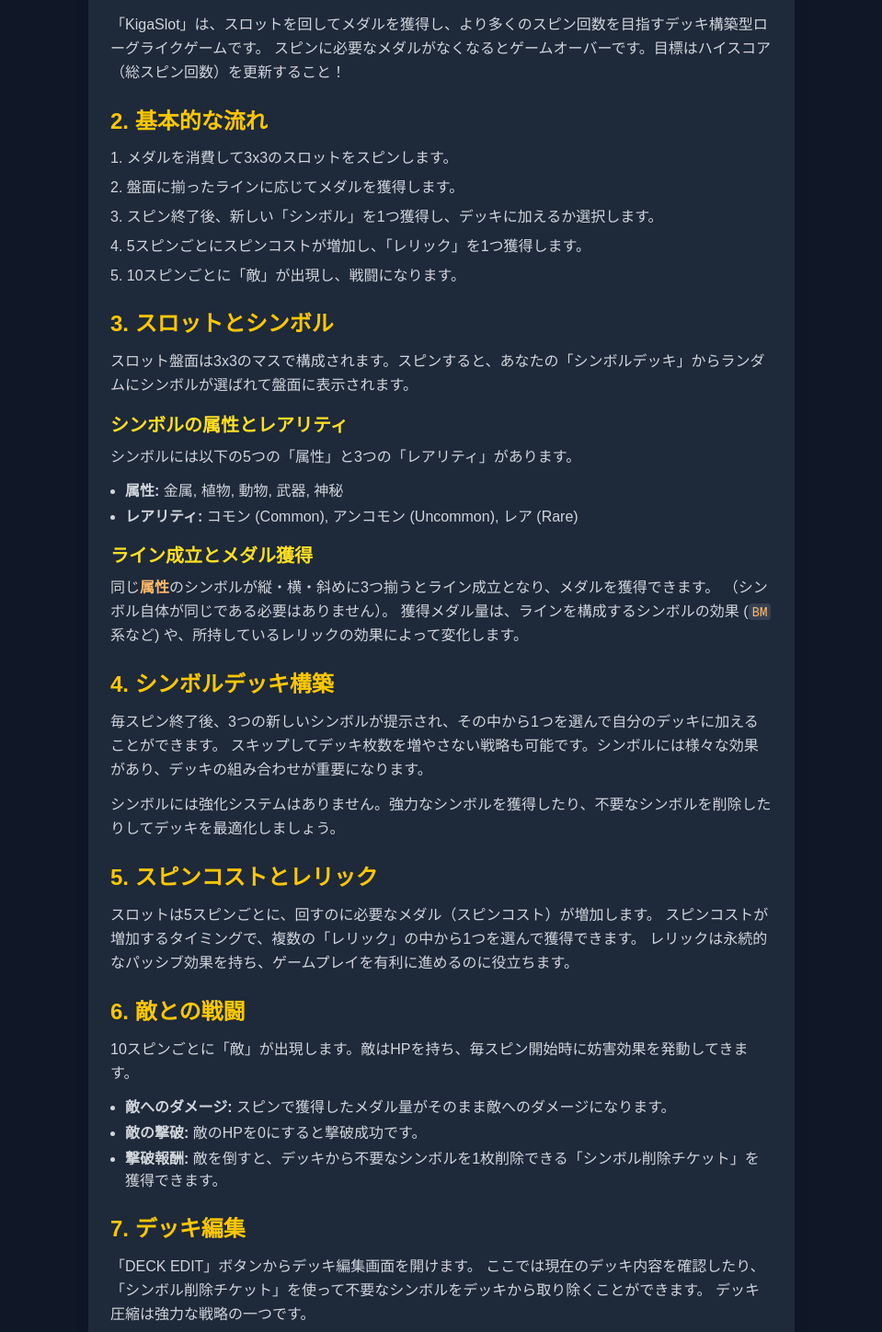
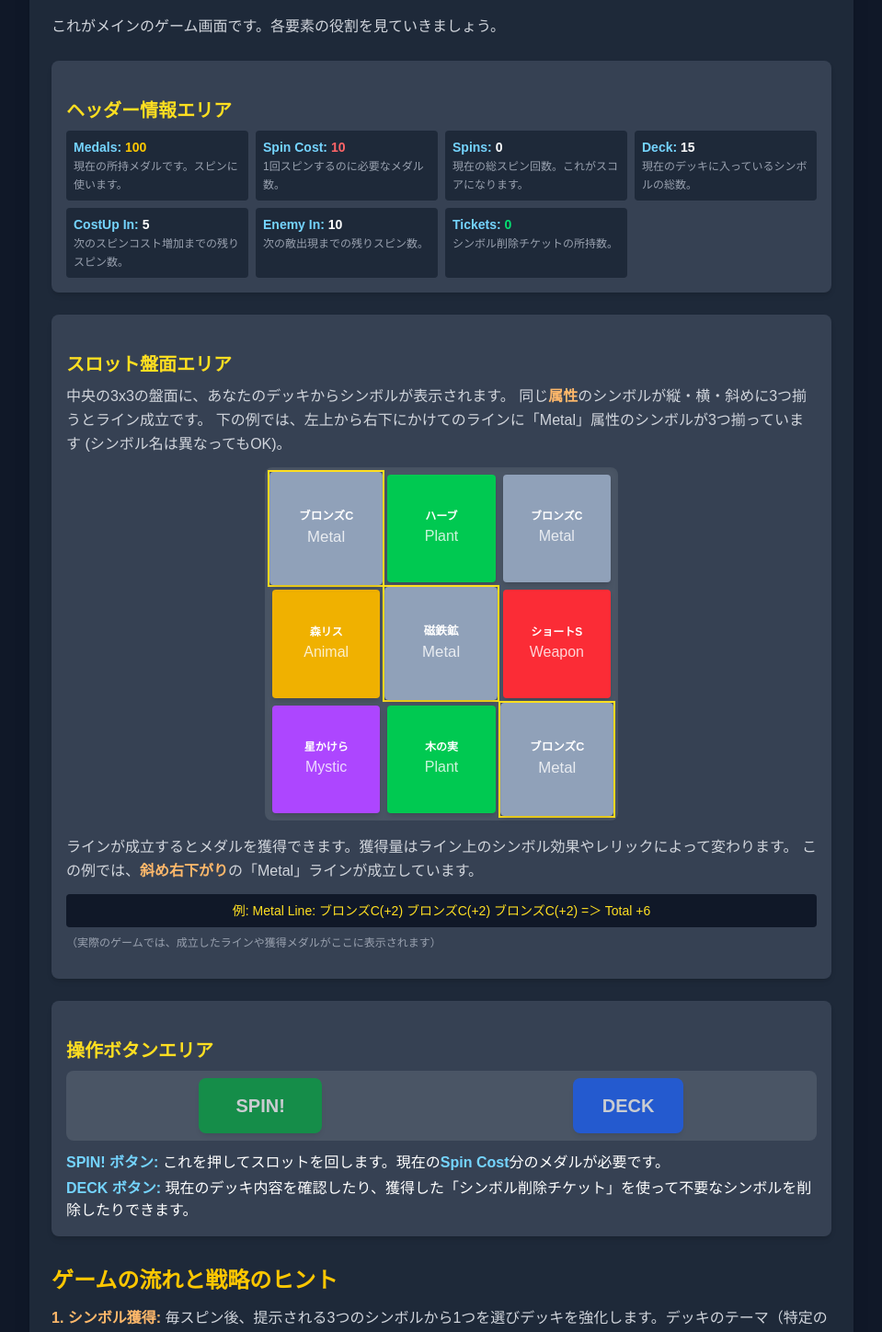
Before and after one commit to nishipippi/kigaslot, a Next.js app: page /tutorial in a window 1280 px wide. Shown: the part 214-1662 px from the top of the page at 92% size, without its empty margins (160-1119 px from the left). Built offline with nearby package versions, Linux system fonts and the light colour scheme.

Commit message:
better grafical tutorial

```diff
--- a/src/app/tutorial/page.tsx
+++ b/src/app/tutorial/page.tsx
@@ -1,99 +1,189 @@
 // src/app/tutorial/page.tsx
 import Link from 'next/link';
 
+// 実際のゲームから持ってきたシンボルデータの型 (簡略版でもOK)
+interface MockSymbolData {
+  name: string;
+  attribute: string; // 'Metal', 'Plant', etc.
+  rarity: string;   // 'Common', 'Uncommon', 'Rare'
+  // iconPath?: string; // アイコン画像があれば
+}
+
+// シンボル表示の簡易コンポーネント (チュートリアル用)
+const MockSymbolDisplay = ({ symbol }: { symbol: MockSymbolData | null }) => {
+  const getAttributeColor = (attribute: string | undefined): string => {
+    if (!attribute) return 'bg-gray-500';
+    switch (attribute) {
+      case 'Metal': return 'bg-slate-400';
+      case 'Plant': return 'bg-green-500';
+      case 'Animal': return 'bg-yellow-500';
+      case 'Weapon': return 'bg-red-500';
+      case 'Mystic': return 'bg-purple-500';
+      default: return 'bg-gray-600';
+    }
+  };
+
+  if (!symbol) {
+    return (
+      <div className="aspect-square bg-gray-600 rounded flex items-center justify-center text-xl font-bold text-gray-400">
+        ?
+      </div>
+    );
+  }
+  return (
+    <div
+      className={`aspect-square rounded flex flex-col items-center justify-center p-1 text-white shadow-md ${getAttributeColor(symbol.attribute)}`}
+    >
+      <div className="text-xs font-semibold break-words text-center leading-tight">
+        {symbol.name.split(' ')[0]}
+      </div>
+      <div className="text-xxs mt-0.5 opacity-80">{symbol.attribute}</div>
+    </div>
+  );
+};
+
+
 export default function TutorialPage() {
-  const sectionTitleStyle = "text-2xl font-bold text-yellow-400 mb-3 mt-6";
+  const sectionTitleStyle = "text-2xl font-bold text-yellow-400 mb-3 mt-8";
+  const subTitleStyle = "text-xl font-semibold text-yellow-300 mb-2 mt-6";
   const paragraphStyle = "text-gray-300 mb-3 leading-relaxed";
   const listItemStyle = "text-gray-300 mb-1 ml-4 list-disc";
-  const codeStyle = "bg-gray-700 px-1 rounded text-orange-300 font-mono text-sm";
+  const highlightStyle = "text-orange-300 font-semibold";
+  const uiLabelStyle = "font-semibold text-sky-300"; // UI要素を指すテキストのスタイル
+
+  // チュートリアル用の盤面シンボルデータ例
+  const mockBoardSymbols: (MockSymbolData | null)[] = [
+    { name: "ブロンズC", attribute: "Metal", rarity: "Common" },
+    { name: "ハーブ", attribute: "Plant", rarity: "Common" },
+    { name: "ブロンズC", attribute: "Metal", rarity: "Common" },
+    { name: "森リス", attribute: "Animal", rarity: "Common" },
+    { name: "磁鉄鉱", attribute: "Metal", rarity: "Common" }, // このラインが成立する想定
+    { name: "ショートS", attribute: "Weapon", rarity: "Common" },
+    { name: "星かけら", attribute: "Mystic", rarity: "Common" },
+    { name: "木の実", attribute: "Plant", rarity: "Common" },
+    { name: "ブロンズC", attribute: "Metal", rarity: "Common" },
+  ];
 
   return (
     <div className="min-h-screen bg-gray-900 text-white p-4 sm:p-8 selection:bg-yellow-500 selection:text-black">
       <header className="mb-8 text-center">
-        <h1 className="text-4xl font-bold text-yellow-500">KigaSlot - Tutorial</h1>
-        <p className="text-gray-400 mt-2">ゲームの遊び方を学びましょう！</p>
+        <h1 className="text-4xl font-bold text-yellow-500">KigaSlot - チュートリアル</h1>
       </header>
 
-      <main className="max-w-3xl mx-auto bg-gray-800 p-6 rounded-lg shadow-xl">
+      <main className="max-w-4xl mx-auto bg-gray-800 p-6 rounded-lg shadow-xl">
+        <p className={paragraphStyle}>
+          ようこそ「KigaSlot」へ！このチュートリアルではゲームの基本的な遊び方を説明します。
+        </p>
+
+        {/* ゲーム画面の模倣と解説 */}
         <section>
-          <h2 className={sectionTitleStyle}>1. ゲームの目的</h2>
+          <h2 className={sectionTitleStyle}>ゲーム画面の見方</h2>
           <p className={paragraphStyle}>
-            「KigaSlot」は、スロットを回してメダルを獲得し、より多くのスピン回数を目指すデッキ構築型ローグライクゲームです。
-            スピンに必要なメダルがなくなるとゲームオーバーです。目標はハイスコア（総スピン回数）を更新すること！
+            これがメインのゲーム画面です。各要素の役割を見ていきましょう。
           </p>
+
+          {/* ヘッダー情報の模倣 */}
+          <div className="my-6 p-4 bg-gray-700 rounded-lg shadow-md">
+            <h3 className={subTitleStyle + " mt-0"}>ヘッダー情報エリア</h3>
+            <div className="grid grid-cols-2 sm:grid-cols-3 md:grid-cols-4 gap-2 text-sm">
+              <div className="bg-gray-800 p-2 rounded">
+                <span className={uiLabelStyle}>Medals:</span> <span className="text-yellow-400 font-bold">100</span><br/>
+                <span className="text-xs text-gray-400">現在の所持メダルです。スピンに使います。</span>
+              </div>
+              <div className="bg-gray-800 p-2 rounded">
+                <span className={uiLabelStyle}>Spin Cost:</span> <span className="text-red-400 font-bold">10</span><br/>
+                <span className="text-xs text-gray-400">1回スピンするのに必要なメダル数。</span>
+              </div>
+              <div className="bg-gray-800 p-2 rounded">
+                <span className={uiLabelStyle}>Spins:</span> <span className="font-bold">0</span><br/>
+                <span className="text-xs text-gray-400">現在の総スピン回数。これがスコアになります。</span>
+              </div>
+              <div className="bg-gray-800 p-2 rounded">
+                <span className={uiLabelStyle}>Deck:</span> <span className="font-bold">15</span><br/>
+                <span className="text-xs text-gray-400">現在のデッキに入っているシンボルの総数。</span>
+              </div>
+              <div className="bg-gray-800 p-2 rounded">
+                <span className={uiLabelStyle}>CostUp In:</span> <span className="font-bold">5</span><br/>
+                <span className="text-xs text-gray-400">次のスピンコスト増加までの残りスピン数。</span>
+              </div>
+              <div className="bg-gray-800 p-2 rounded">
+                <span className={uiLabelStyle}>Enemy In:</span> <span className="font-bold">10</span><br/>
+                <span className="text-xs text-gray-400">次の敵出現までの残りスピン数。</span>
+              </div>
+              <div className="bg-gray-800 p-2 rounded">
+                <span className={uiLabelStyle}>Tickets:</span> <span className="text-green-400 font-bold">0</span><br/>
+                <span className="text-xs text-gray-400">シンボル削除チケットの所持数。</span>
+              </div>
+            </div>
+             {/* 敵情報表示エリアの模倣 (最初は非表示でも良い) */}
+            <div className="mt-3 p-2 bg-red-900 bg-opacity-50 rounded text-center hidden"> {/* hidden で最初は隠す */}
+                <p className="font-bold text-red-300">敵の名前 HP: XX</p>
+                <p className="text-xs text-red-200">敵の妨害効果の説明</p>
+                <p className={paragraphStyle + " mt-1 text-xs text-gray-400"}>10スピンごとに敵が出現すると、ここに情報が表示されます。</p>
+            </div>
+          </div>
+
+          {/* スロット盤面の模倣 */}
+          <div className="my-6 p-4 bg-gray-700 rounded-lg shadow-md">
+            <h3 className={subTitleStyle + " mt-0"}>スロット盤面エリア</h3>
+            <p className={paragraphStyle}>
+              中央の3x3の盤面に、あなたのデッキからシンボルが表示されます。
+              同じ<strong className={highlightStyle}>属性</strong>のシンボルが縦・横・斜めに3つ揃うとライン成立です。
+              下の例では、左上から右下にかけてのラインに「Metal」属性のシンボルが3つ揃っています (シンボル名は異なってもOK)。
+            </p>
+            <div className="w-full max-w-xs sm:max-w-sm mx-auto mb-4">
+              <div className="grid grid-cols-3 gap-1 md:gap-2 p-1 md:p-2 bg-gray-600 rounded-lg shadow-inner">
+                {mockBoardSymbols.map((symbol, i) => (
+                   <div key={i} className={`transition-all duration-200 ease-in-out transform ${ (i === 0 || i === 4 || i === 8) ? 'ring-2 ring-yellow-300 scale-105' : '' }`}> {/* 例として斜めラインをハイライト */}
+                    <MockSymbolDisplay symbol={symbol} />
+                   </div>
+                ))}
+              </div>
+            </div>
+            <p className={paragraphStyle}>
+              ラインが成立するとメダルを獲得できます。獲得量はライン上のシンボル効果やレリックによって変わります。
+              この例では、<strong className={highlightStyle}>斜め右下がり</strong>の「Metal」ラインが成立しています。
+            </p>
+            <div className="mt-2 p-2 bg-gray-900 rounded text-center text-sm text-yellow-300">
+              例: Metal Line: ブロンズC(+2) ブロンズC(+2) ブロンズC(+2) =＞ Total +6
+            </div>
+            <p className={paragraphStyle + " mt-2 text-xs text-gray-400"}>（実際のゲームでは、成立したラインや獲得メダルがここに表示されます）</p>
+          </div>
+
+          {/* フッターボタンの模倣 */}
+          <div className="my-6 p-4 bg-gray-700 rounded-lg shadow-md">
+            <h3 className={subTitleStyle + " mt-0"}>操作ボタンエリア</h3>
+            <div className="flex justify-around items-center p-2 bg-gray-600 rounded-lg">
+              <button className="px-6 md:px-10 py-3 md:py-4 bg-green-600 text-white text-lg md:text-xl font-semibold rounded-lg shadow-md opacity-70 cursor-not-allowed">
+                SPIN!
+              </button>
+              <button className="px-4 md:px-8 py-3 md:py-4 bg-blue-600 text-white text-lg md:text-xl font-semibold rounded-lg shadow-md opacity-70 cursor-not-allowed">
+                DECK
+              </button>
+            </div>
+            <ul className="list-none mt-3 space-y-1">
+                <li><strong className={uiLabelStyle}>SPIN! ボタン:</strong> これを押してスロットを回します。現在の<span className={uiLabelStyle}>Spin Cost</span>分のメダルが必要です。</li>
+                <li><strong className={uiLabelStyle}>DECK ボタン:</strong> 現在のデッキ内容を確認したり、獲得した「シンボル削除チケット」を使って不要なシンボルを削除したりできます。</li>
+            </ul>
+          </div>
         </section>
 
         <section>
-          <h2 className={sectionTitleStyle}>2. 基本的な流れ</h2>
-          <ol className="list-decimal list-inside text-gray-300 space-y-2">
-            <li>メダルを消費して3x3のスロットをスピンします。</li>
-            <li>盤面に揃ったラインに応じてメダルを獲得します。</li>
-            <li>スピン終了後、新しい「シンボル」を1つ獲得し、デッキに加えるか選択します。</li>
-            <li>5スピンごとにスピンコストが増加し、「レリック」を1つ獲得します。</li>
-            <li>10スピンごとに「敵」が出現し、戦闘になります。</li>
-          </ol>
-        </section>
-
-        <section>
-          <h2 className={sectionTitleStyle}>3. スロットとシンボル</h2>
+          <h2 className={sectionTitleStyle}>ゲームの流れと戦略のヒント</h2>
           <p className={paragraphStyle}>
-            スロット盤面は3x3のマスで構成されます。スピンすると、あなたの「シンボルデッキ」からランダムにシンボルが選ばれて盤面に表示されます。
-          </p>
-          <h3 className="text-xl font-semibold text-yellow-300 mb-2 mt-4">シンボルの属性とレアリティ</h3>
-          <p className={paragraphStyle}>
-            シンボルには以下の5つの「属性」と3つの「レアリティ」があります。
-          </p>
-          <ul className="mb-3">
-            <li className={listItemStyle}><strong>属性:</strong> 金属, 植物, 動物, 武器, 神秘</li>
-            <li className={listItemStyle}><strong>レアリティ:</strong> コモン (Common), アンコモン (Uncommon), レア (Rare)</li>
-          </ul>
-          <h3 className="text-xl font-semibold text-yellow-300 mb-2 mt-4">ライン成立とメダル獲得</h3>
-          <p className={paragraphStyle}>
-            同じ<strong className="text-orange-300">属性</strong>のシンボルが縦・横・斜めに3つ揃うとライン成立となり、メダルを獲得できます。
-            （シンボル自体が同じである必要はありません）。
-            獲得メダル量は、ラインを構成するシンボルの効果 (<code className={codeStyle}>BM</code>系など) や、所持しているレリックの効果によって変化します。
-          </p>
-          {/* ここにスロット盤面の図や、ライン成立例の図を入れると分かりやすい */}
-        </section>
-
-        <section>
-          <h2 className={sectionTitleStyle}>4. シンボルデッキ構築</h2>
-          <p className={paragraphStyle}>
-            毎スピン終了後、3つの新しいシンボルが提示され、その中から1つを選んで自分のデッキに加えることができます。
-            スキップしてデッキ枚数を増やさない戦略も可能です。シンボルには様々な効果があり、デッキの組み合わせが重要になります。
+            <strong className={highlightStyle}>1. シンボル獲得:</strong> 毎スピン後、提示される3つのシンボルから1つを選びデッキを強化します。デッキのテーマ（特定の属性を増やすなど）を意識すると良いでしょう。スキップも可能です。
           </p>
           <p className={paragraphStyle}>
-            シンボルには強化システムはありません。強力なシンボルを獲得したり、不要なシンボルを削除したりしてデッキを最適化しましょう。
+            <strong className={highlightStyle}>2. レリック獲得:</strong> 5スピンごとに強力な永続効果を持つレリックを獲得できます。デッキ戦略に合ったレリックを選びましょう。
           </p>
-        </section>
-
-        <section>
-          <h2 className={sectionTitleStyle}>5. スピンコストとレリック</h2>
           <p className={paragraphStyle}>
-            スロットは5スピンごとに、回すのに必要なメダル（スピンコスト）が増加します。
-            スピンコストが増加するタイミングで、複数の「レリック」の中から1つを選んで獲得できます。
-            レリックは永続的なパッシブ効果を持ち、ゲームプレイを有利に進めるのに役立ちます。
+            <strong className={highlightStyle}>3. 敵との戦闘:</strong> 10スピンごとに出現する敵は厄介ですが、倒せばデッキ圧縮のチャンスです。獲得メダルでダメージを与えましょう。
           </p>
-        </section>
-
-        <section>
-          <h2 className={sectionTitleStyle}>6. 敵との戦闘</h2>
           <p className={paragraphStyle}>
-            10スピンごとに「敵」が出現します。敵はHPを持ち、毎スピン開始時に妨害効果を発動してきます。
+            <strong className={highlightStyle}>4. デッキ圧縮:</strong> 「シンボル削除チケット」で初期の弱いシンボルや戦略に合わないシンボルを削除し、デッキの回転率と質を高めることが重要です。
           </p>
-          <ul className="mb-3">
-            <li className={listItemStyle}><strong>敵へのダメージ:</strong> スピンで獲得したメダル量がそのまま敵へのダメージになります。</li>
-            <li className={listItemStyle}><strong>敵の撃破:</strong> 敵のHPを0にすると撃破成功です。</li>
-            <li className={listItemStyle}><strong>撃破報酬:</strong> 敵を倒すと、デッキから不要なシンボルを1枚削除できる「シンボル削除チケット」を獲得できます。</li>
-          </ul>
-        </section>
-
-        <section>
-          <h2 className={sectionTitleStyle}>7. デッキ編集</h2>
           <p className={paragraphStyle}>
-            「DECK EDIT」ボタンからデッキ編集画面を開けます。
-            ここでは現在のデッキ内容を確認したり、「シンボル削除チケット」を使って不要なシンボルをデッキから取り除くことができます。
-            デッキ圧縮は強力な戦略の一つです。
+            <strong className={highlightStyle}>5. スピンコスト管理:</strong> スピンコストはどんどん上がっていきます。メダル獲得効率を上げるデッキ構築と、時には大胆なスピンを続ける判断がハイスコアへの鍵です。
           </p>
         </section>
 
@@ -107,7 +197,7 @@
       </main>
 
       <footer className="text-center text-gray-500 mt-12 pb-8">
-        <p>© KigaSlot. Enjoy the game!</p>
+        <p>© KigaSlot. Good luck, and have fun!</p>
       </footer>
     </div>
   );
```
